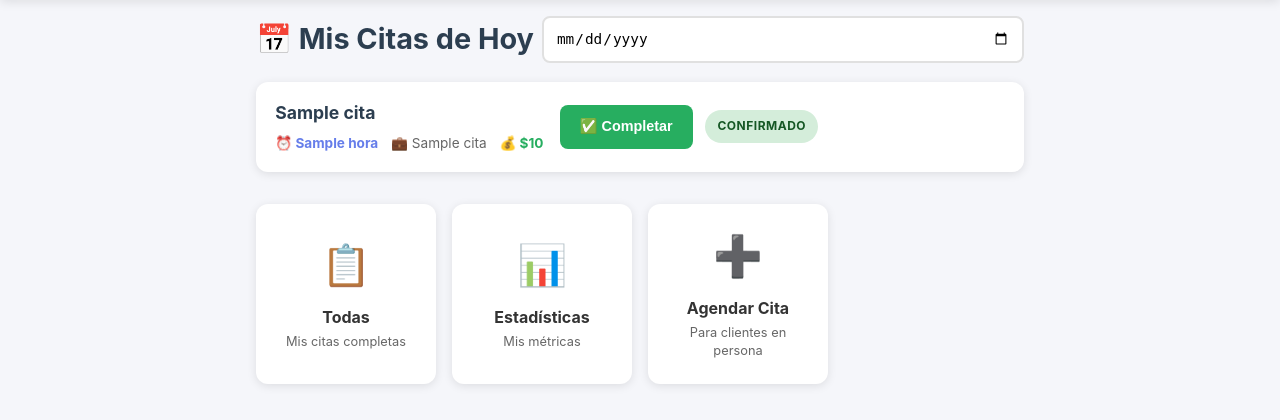
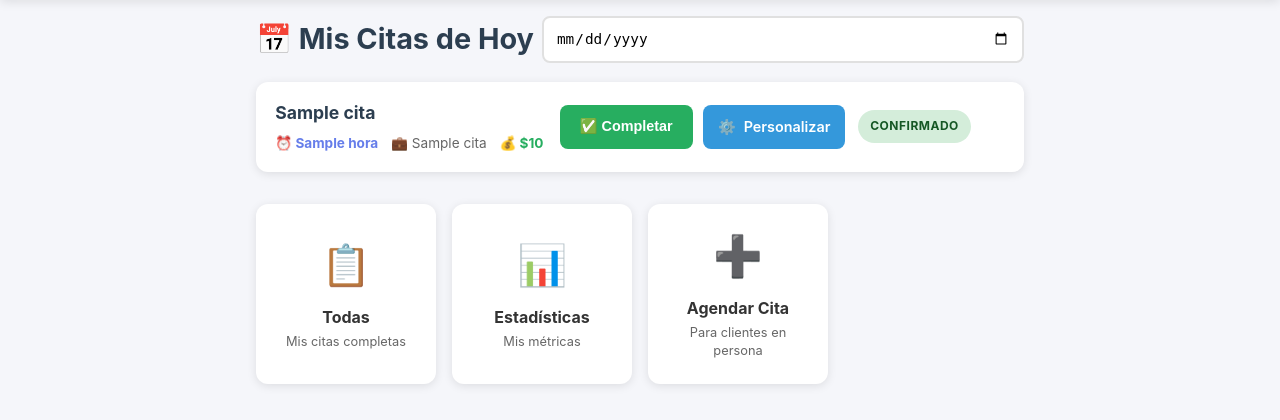
Before and after one commit to DanielPaezR/Wabot, a Flask app: template templates/profesional/dashboard.html in a window 1280 px wide. Shown: the part 252-672 px from the top of the page. Run offline with Flask 3, Linux system fonts and the light colour scheme; the visitor is signed in with stand-in values (Sample User, id 1); the template is opened without the code that fills it: most values are stand-ins (such as "Sample title", 1, 10 or a date in 2020); data that the repository does not hold is empty; some libraries are stand-ins or nearby versions.

Commit message:
adición de opcion de personalizar servicio

```diff
--- a/templates/profesional/dashboard.html
+++ b/templates/profesional/dashboard.html
@@ -161,6 +161,7 @@
             transform: scale(0.98);
         }
 
+        /* 🔧 BOTÓN PERSONALIZAR - CORREGIDO */
         .btn-personalizar {
             background: #3498db;
             color: white;
@@ -175,7 +176,8 @@
             display: inline-flex;
             align-items: center;
             gap: 0.5rem;
-            margin-left: 10px;
+            min-height: 44px;
+            min-width: 44px;
         }
 
         .btn-personalizar:hover {
@@ -500,7 +502,6 @@
             font-weight: 600;
             cursor: pointer;
             min-height: 44px;
-            flex: 1;
             transition: all 0.2s ease;
         }
 
@@ -948,7 +949,7 @@
 
                     <div class="form-group">
                         <label for="current_password" class="form-label">Contraseña Actual *</label>
-                        <div class="password-input-group">
+                        display: block;.password-input-group">
                             <input type="password" class="form-control" id="current_password"
                                    name="current_password" required>
                             <button type="button" class="toggle-password" onclick="togglePassword('current_password')">
@@ -1092,22 +1093,28 @@
                     </div>
 
                     <div class="cita-actions">
+                        <!-- 🔥 CORRECCIÓN: AMBOS BOTONES SIEMPRE VISIBLES -->
+                        <div style="display: flex; align-items: center; gap: 10px; flex-wrap: wrap;">
+                            <!-- Botón Completar -->
                             {% if cita.estado != 'completado' %}
                             <form method="POST" action="{{ url_for('completar_cita', cita_id=cita.id) }}" style="display: inline;">
-                            <button type="submit" class="btn-complete" onclick="mostrarNotificacion()">✅ Completar</button>
+                                <button type="submit" class="btn-complete" onclick="mostrarNotificacion()">
+                                    ✅ Completar
+                                </button>
                             </form>
                             {% else %}
-                        <div style="display: flex; align-items: center; gap: 10px;">
                             <span style="color: var(--success); font-size: 0.9rem; font-weight: 600; display: flex; align-items: center; gap: 0.3rem;">
                                 <span>✅</span> Completado
                             </span>
-
+                            {% endif %}
+
+                            <!-- Botón Personalizar - SIEMPRE VISIBLE -->
                             <a href="{{ url_for('profesional_personalizar_servicio', cita_id=cita.id) }}"
                                class="btn-personalizar">
                                <span>⚙️</span> Personalizar
                             </a>
                         </div>
-                        {% endif %}
+
                         <span class="status-badge status-{{ cita.estado }}">{{ cita.estado }}</span>
                     </div>
                 </div>
```
Lines whose indentation alone changed are shown as unchanged.
